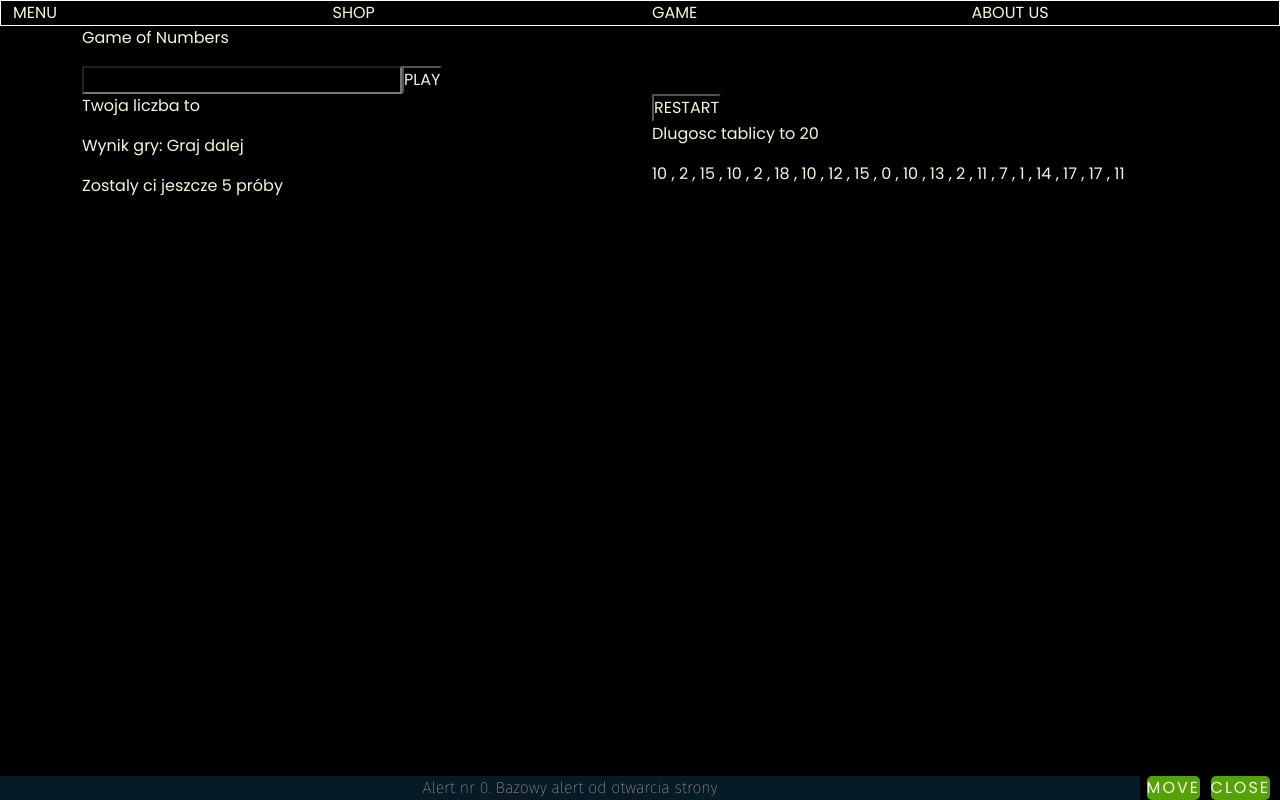
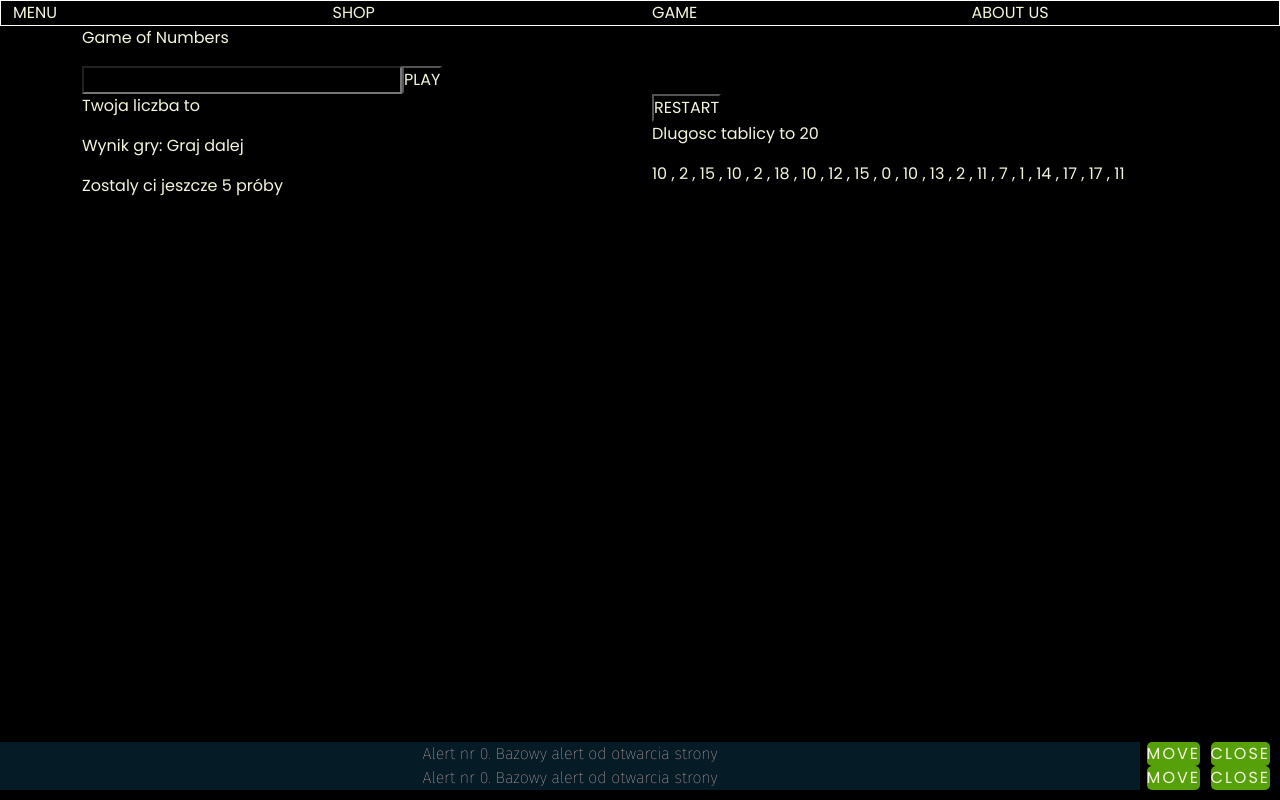
Before and after one commit to kacpi52/sidebar_template, a React (Create React App) app: page /Game in a window 1280 px wide. Built offline with nearby package versions, Linux system fonts and the light colour scheme.

Commit message:
const alert on bottom

```diff
--- a/src/Components/AlertBox/AlertBox.jsx
+++ b/src/Components/AlertBox/AlertBox.jsx
@@ -7,36 +7,40 @@ const AlertBox = ({ alertText, bottom, alertKey }) => {
   const [alertVisibility, setAlertVisibility] = useState(true),
     [alertLocation, setAlertLocation] = useState(bottom);
 
+  if (bottom) {
+    return (
+      // tu jest poki co na sztywno
+      <div className="bottomContainer">
+        <AlertBar barText={alertText} barKey={alertKey} />
+        <AlertBar barText={alertText} barKey={alertKey} />
+      </div>
+    );
+  } else {
+    return <AlertBar barText={alertText} barKey={alertKey} />;
+  }
+};
+
+export default AlertBox;
+
+const AlertBar = ({ barText, barKey }) => {
+  const [alertVisibility, setAlertVisibility] = useState(true);
+
   return (
     <div
-      className={
-        alertLocation
-          ? alertVisibility
-            ? "BottomAlertItem"
-            : "BottomAlertItem--hidden"
-          : alertVisibility
-          ? "AlertItem"
-          : "AlertItem--hidden"
-      }
-      key={alertKey}
+      className={alertVisibility ? "AlertItem" : "AlertItem--hidden"}
+      key={barKey}
     >
-      <span key={alertKey} className="AlertItem__text globalAlertBackground">
-        Alert nr {alertKey}. {alertText}
+      <span key={barKey} className="AlertItem__text globalAlertBackground">
+        Alert nr {barKey}. {barText}
       </span>
       <span className="AlertItem__space">
-        <button
-          key={alertKey}
-          className="globalDarkButton"
-          onClick={() => {
-            setAlertLocation(!alertLocation);
-          }}
-        >
+        <button key={barKey} className="globalDarkButton" onClick={() => {}}>
           MOVE
         </button>
       </span>
       <span className="AlertItem__space">
         <button
-          key={alertKey}
+          key={barKey}
           className="globalDarkButton"
           onClick={() => {
             setAlertVisibility(false);
@@ -48,5 +52,3 @@ const AlertBox = ({ alertText, bottom, alertKey }) => {
     </div>
   );
 };
-
-export default AlertBox;
--- a/src/Components/AlertBox/AlertBox.scss
+++ b/src/Components/AlertBox/AlertBox.scss
@@ -1,5 +1,6 @@
 .AlertItem {
   display: flex;
+  width: 100%;
   align-items: center;
   justify-content: flex-end;
   top: 0;
@@ -18,23 +19,11 @@
   }
 }
 
-.BottomAlertItem {
+.bottomContainer {
+  display: flex;
   width: 100%;
-  display: flex;
-  align-items: center;
-  justify-content: flex-end;
+  flex-direction: column;
   position: absolute;
-  bottom: 0;
-  &--hidden {
-    display: none;
-  }
-  &__text {
-    width: 95%;
-    text-align: center;
-  }
-  &__space {
-    width: 5%;
-    text-align: right;
-    margin-right: 10px;
-  }
+  top: auto;
+  bottom: 10px;
 }
```
